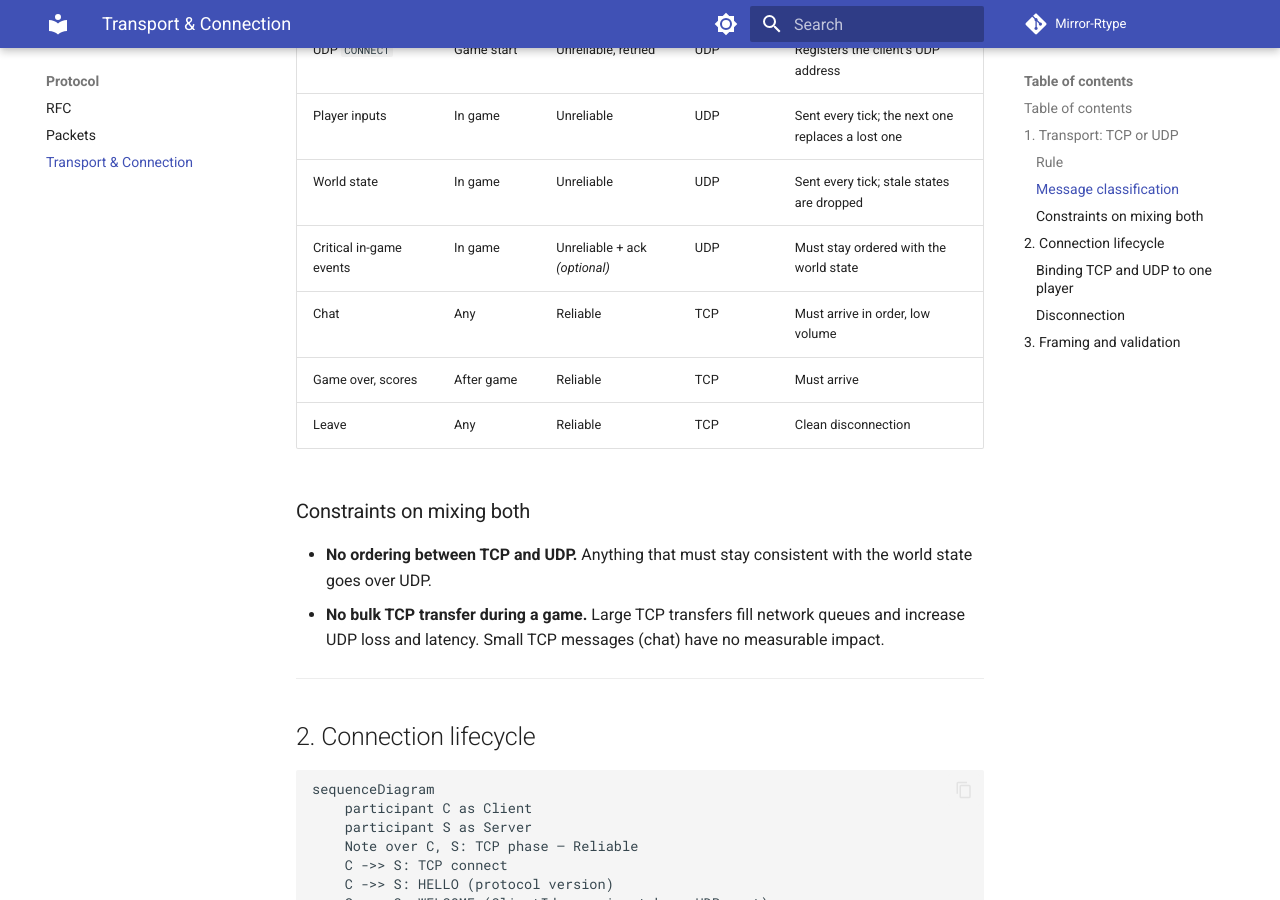
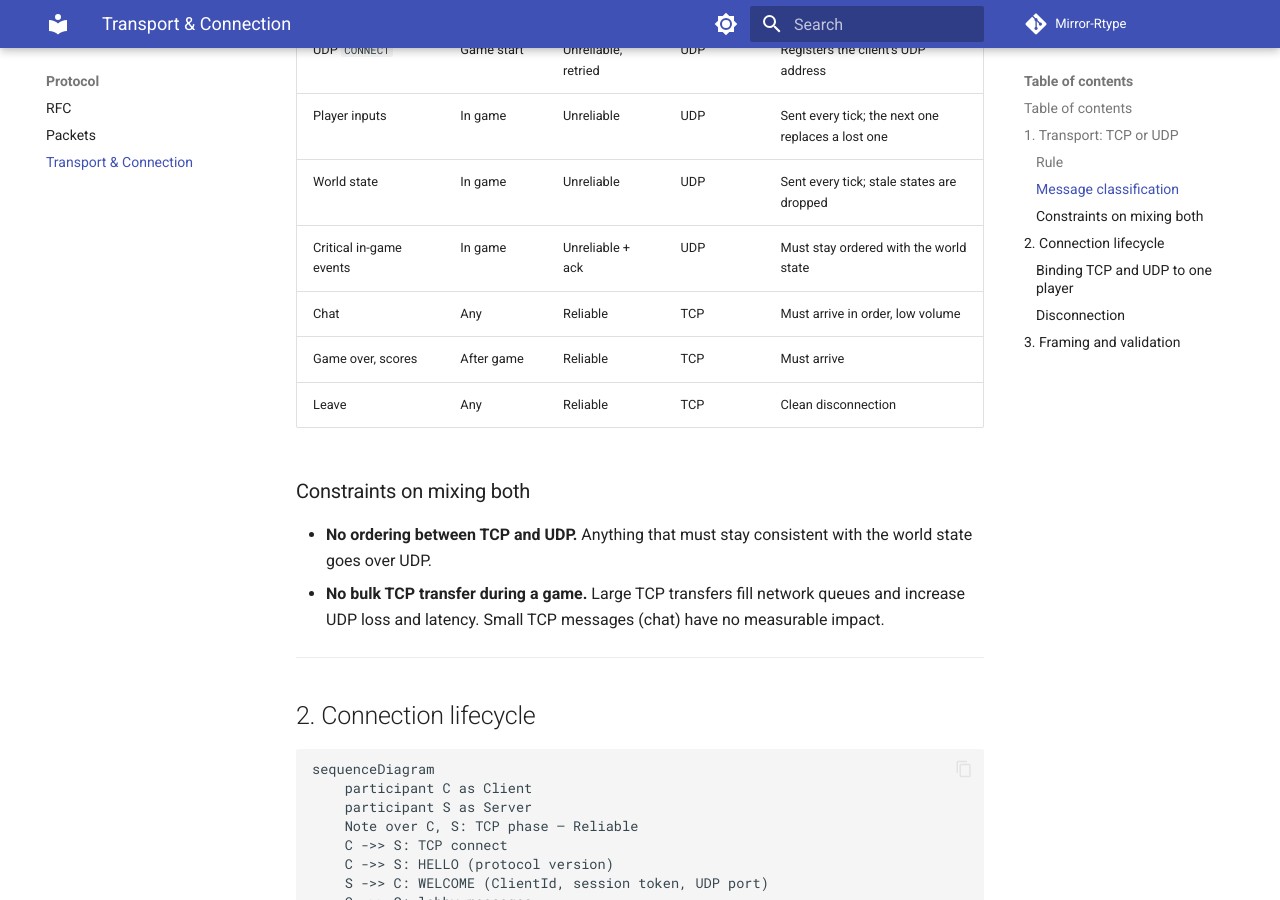
Before and after one commit to Matt4401/Mirror-Rtype, an MkDocs documentation site: the page built from docs/protocol/transport.md, in a window 1280 px wide and 900 px high, scrolled down 1138 px. Built offline with MkDocs 1.6.1 and Material for MkDocs 9.7.7, drawn with Linux system fonts in a browser that asks for light colours; comment, search, counter and statistics services are not loaded.

Commit message:
feat(network): Add support for channel specification in network interfaces and update transport documentation

```diff
--- a/docs/protocol/transport.md
+++ b/docs/protocol/transport.md
@@ -25,19 +25,19 @@ layout of each packet is specified in the [Protocol RFC](rfc.md) and [Packets](p
 
 ### Message classification
 
-| Message                    | Phase       | Channel                       | Transport | Reason                                            |
-|----------------------------|-------------|-------------------------------|-----------|---------------------------------------------------|
-| Handshake, version check   | Before game | Reliable                      | TCP       | Must arrive                                       |
-| Session token, `ClientId`  | Before game | Reliable                      | TCP       | Required to bind the UDP address                  |
-| Lobby (rooms, ready state) | Before game | Reliable                      | TCP       | Must arrive in order                              |
-| Game start                 | Before game | Reliable                      | TCP       | Must arrive                                       |
-| UDP `CONNECT`              | Game start  | Unreliable, retried           | UDP       | Registers the client's UDP address                |
-| Player inputs              | In game     | Unreliable                    | UDP       | Sent every tick; the next one replaces a lost one |
-| World state                | In game     | Unreliable                    | UDP       | Sent every tick; stale states are dropped         |
-| Critical in-game events    | In game     | Unreliable + ack *(optional)* | UDP       | Must stay ordered with the world state            |
-| Chat                       | Any         | Reliable                      | TCP       | Must arrive in order, low volume                  |
-| Game over, scores          | After game  | Reliable                      | TCP       | Must arrive                                       |
-| Leave                      | Any         | Reliable                      | TCP       | Clean disconnection                               |
+| Message                    | Phase       | Channel             | Transport | Reason                                            |
+|----------------------------|-------------|---------------------|-----------|---------------------------------------------------|
+| Handshake, version check   | Before game | Reliable            | TCP       | Must arrive                                       |
+| Session token, `ClientId`  | Before game | Reliable            | TCP       | Required to bind the UDP address                  |
+| Lobby (rooms, ready state) | Before game | Reliable            | TCP       | Must arrive in order                              |
+| Game start                 | Before game | Reliable            | TCP       | Must arrive                                       |
+| UDP `CONNECT`              | Game start  | Unreliable, retried | UDP       | Registers the client's UDP address                |
+| Player inputs              | In game     | Unreliable          | UDP       | Sent every tick; the next one replaces a lost one |
+| World state                | In game     | Unreliable          | UDP       | Sent every tick; stale states are dropped         |
+| Critical in-game events    | In game     | Unreliable + ack    | UDP       | Must stay ordered with the world state            |
+| Chat                       | Any         | Reliable            | TCP       | Must arrive in order, low volume                  |
+| Game over, scores          | After game  | Reliable            | TCP       | Must arrive                                       |
+| Leave                      | Any         | Reliable            | TCP       | Clean disconnection                               |
 
 ### Constraints on mixing both
 
```
Also changed, not shown: 4 other files.
